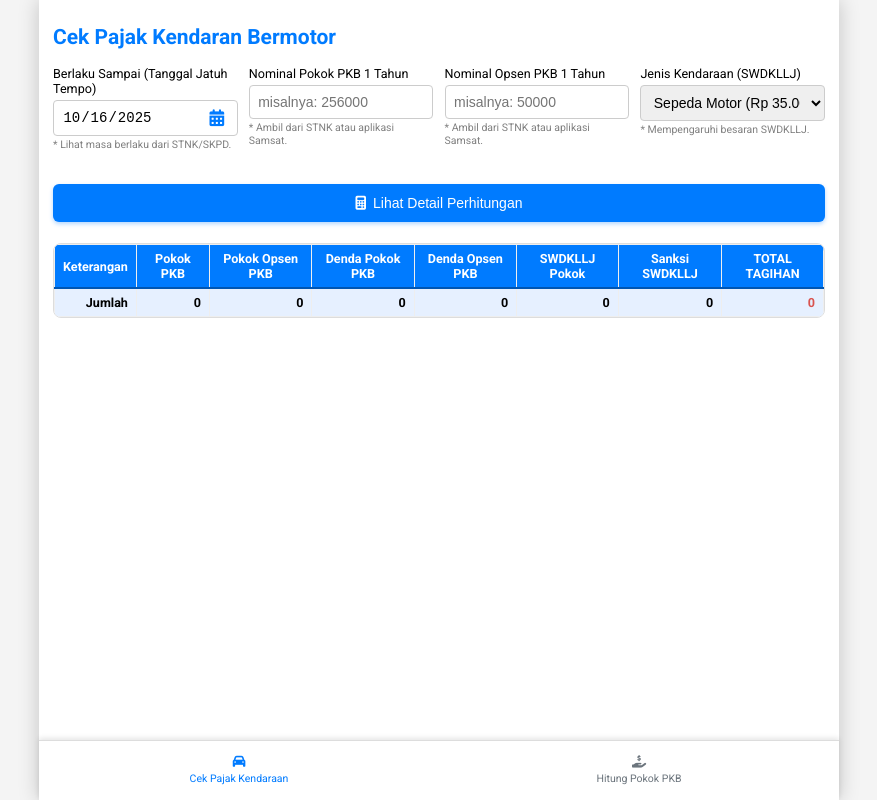
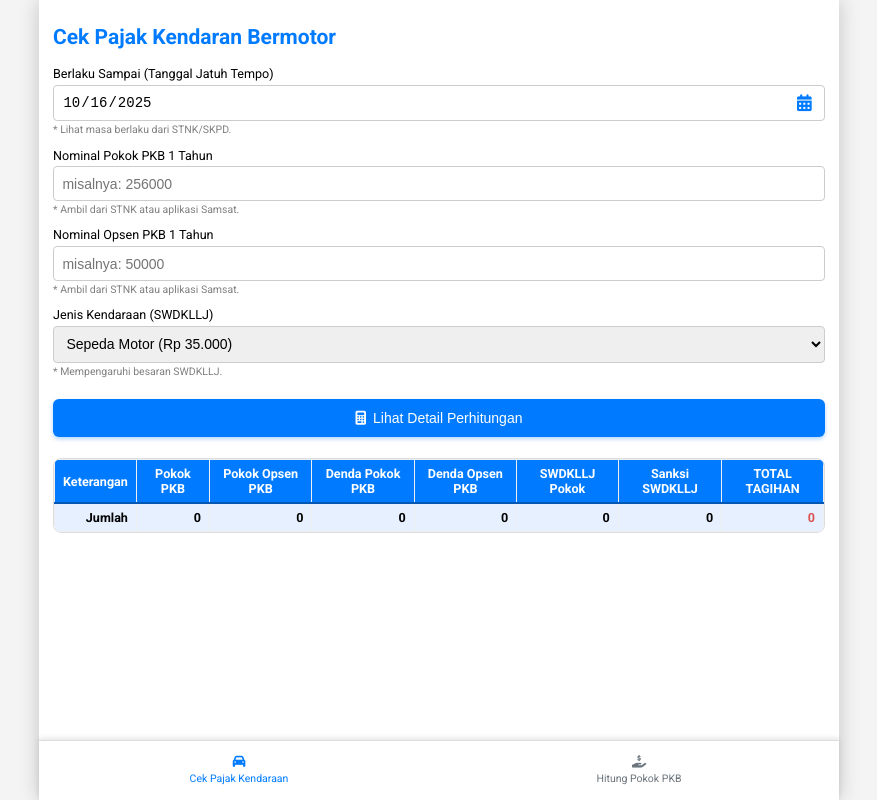
Before and after one commit to myarha/app.cek-pajakkendaraanbermotor, a plain HTML site: page index.html in a window 1280 px wide. Shown: the whole page, without its empty margins (201-1078 px from the left). Drawn offline with Linux system fonts and the light colour scheme.

Commit message:
Remove display flex from .form-row
Removed 'display: flex;' from .form-row to allow for more flexible layout.

```diff
--- a/index.html
+++ b/index.html
@@ -107,7 +107,7 @@
             width: 100%; padding: 0.6em; border: 1px solid #ccc; border-radius: 4px;
             font-size: 1em;
         }
-        .form-row { display: flex; gap: 0.8em; margin-bottom: 0.5em; }
+        .form-row { gap: 0.8em; margin-bottom: 0.5em; }
 
         /* KRUSIAL FIX: Hapus min-width yang kaku dari base style */
         .form-group {
```
